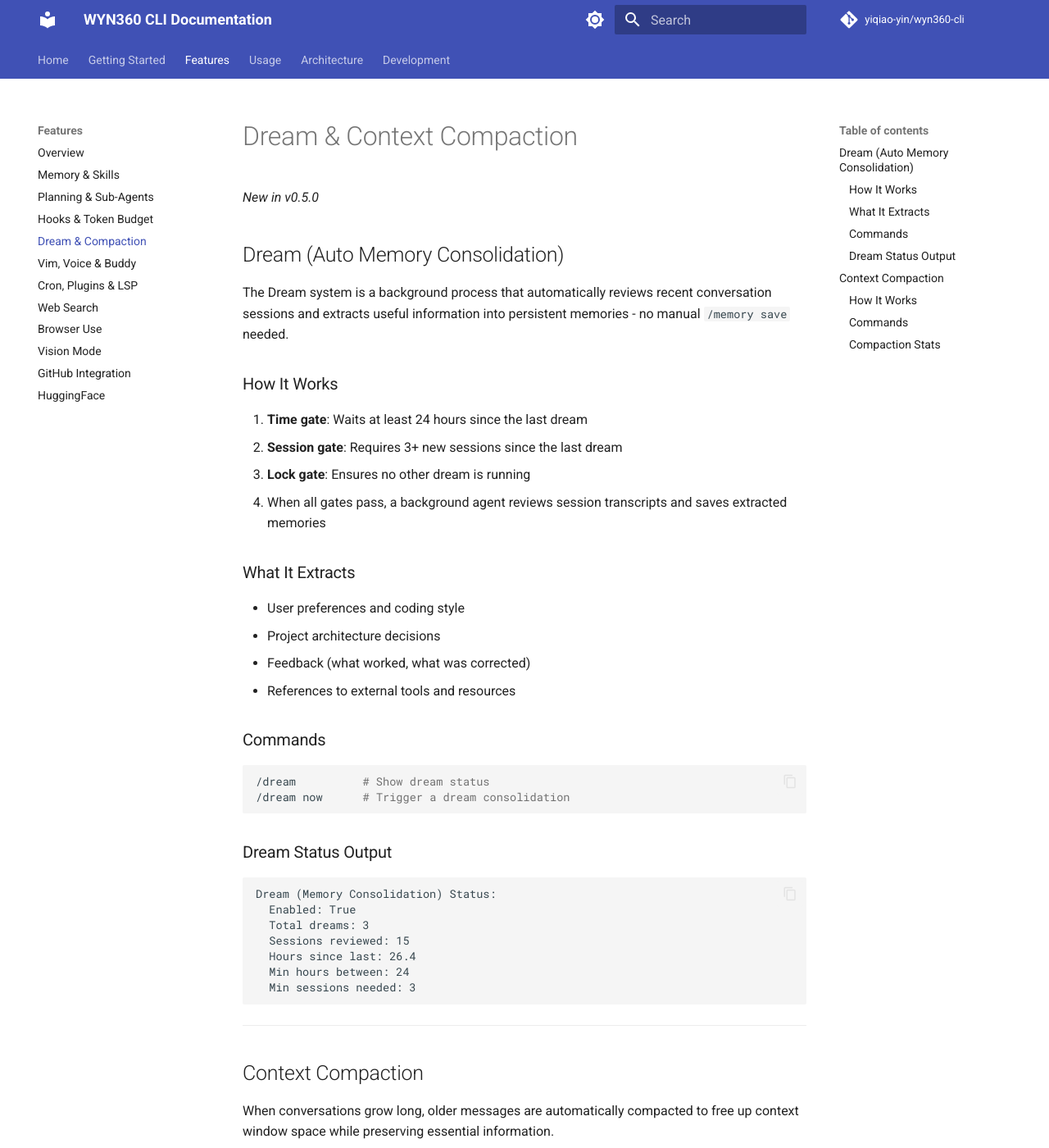
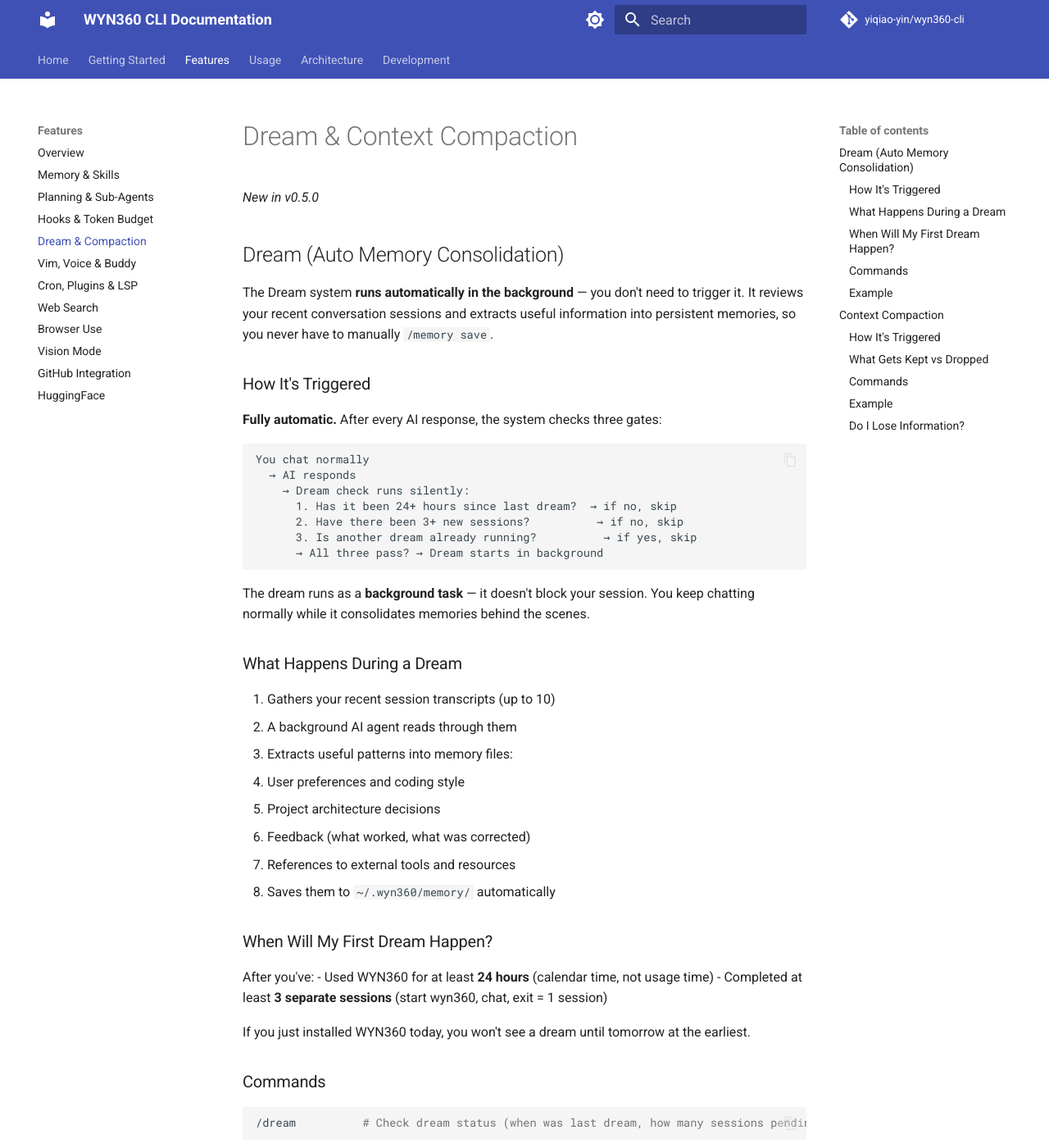
Before and after one commit to yiqiao-yin/wyn360-cli, an MkDocs documentation site: the page built from docs/features/dream-and-compaction.md, in a window 1280 px wide and 1400 px high. Shown: the whole window at 82% size. Built offline with MkDocs 1.6.1 and Material for MkDocs 9.7.7, drawn with Linux system fonts in a browser that asks for light colours; comment, search, counter and statistics services are not loaded; some of the changed text lies outside the part shown.

Commit message:
feat: Wire dream auto-trigger into chat loop, clarify docs (v0.5.2)
Dream now fires automatically after every AI response when all three
gates pass (24h since last dream, 3+ sessions, no lock). Runs as a
background asyncio task that never blocks the session.

Also rewrote the dream-and-compaction doc page to clearly explain:
- Both features are fully automatic (no user trigger needed)
- Flow diagrams showing when each fires
- "When will my first dream happen?" FAQ
- What gets kept vs dropped during compaction

Co-Authored-By: Claude Opus 4.6 (1M context) <noreply@anthropic.com>

````diff
--- a/docs/features/dream-and-compaction.md
+++ b/docs/features/dream-and-compaction.md
@@ -4,32 +4,54 @@
 
 ## Dream (Auto Memory Consolidation)
 
-The Dream system is a background process that automatically reviews recent conversation sessions and extracts useful information into persistent memories - no manual `/memory save` needed.
+The Dream system **runs automatically in the background** — you don't need to trigger it. It reviews your recent conversation sessions and extracts useful information into persistent memories, so you never have to manually `/memory save`.
 
-### How It Works
+### How It's Triggered
 
-1. **Time gate**: Waits at least 24 hours since the last dream
-2. **Session gate**: Requires 3+ new sessions since the last dream
-3. **Lock gate**: Ensures no other dream is running
-4. When all gates pass, a background agent reviews session transcripts and saves extracted memories
+**Fully automatic.** After every AI response, the system checks three gates:
 
-### What It Extracts
+```
+You chat normally
+  → AI responds
+    → Dream check runs silently:
+      1. Has it been 24+ hours since last dream?  → if no, skip
+      2. Have there been 3+ new sessions?          → if no, skip
+      3. Is another dream already running?          → if yes, skip
+      → All three pass? → Dream starts in background
+```
 
-- User preferences and coding style
-- Project architecture decisions
-- Feedback (what worked, what was corrected)
-- References to external tools and resources
+The dream runs as a **background task** — it doesn't block your session. You keep chatting normally while it consolidates memories behind the scenes.
+
+### What Happens During a Dream
+
+1. Gathers your recent session transcripts (up to 10)
+2. A background AI agent reads through them
+3. Extracts useful patterns into memory files:
+   - User preferences and coding style
+   - Project architecture decisions
+   - Feedback (what worked, what was corrected)
+   - References to external tools and resources
+4. Saves them to `~/.wyn360/memory/` automatically
+
+### When Will My First Dream Happen?
+
+After you've:
+- Used WYN360 for at least **24 hours** (calendar time, not usage time)
+- Completed at least **3 separate sessions** (start wyn360, chat, exit = 1 session)
+
+If you just installed WYN360 today, you won't see a dream until tomorrow at the earliest.
 
 ### Commands
 
 ```bash
-/dream          # Show dream status
-/dream now      # Trigger a dream consolidation
+/dream          # Check dream status (when was last dream, how many sessions pending)
 ```
 
-### Dream Status Output
+### Example
 
 ```
+/dream
+
 Dream (Memory Consolidation) Status:
   Enabled: True
   Total dreams: 3
@@ -39,28 +61,46 @@ Dream (Memory Consolidation) Status:
   Min sessions needed: 3
 ```
 
+If you see "Hours since last: 26.4" and "Min sessions needed: 3" with 3+ sessions, the next dream will trigger automatically on your next message.
+
 ---
 
 ## Context Compaction
 
-When conversations grow long, older messages are automatically compacted to free up context window space while preserving essential information.
+Context compaction also **runs automatically** — you don't trigger it. When your conversation gets too long, old messages are silently dropped to keep the context window fresh.
 
-### How It Works
+### How It's Triggered
 
-- **Trigger**: When conversation exceeds 50 messages (configurable)
-- **Action**: Drops oldest messages, keeping the 10 most recent
-- **LLM summarization** (optional): Summarizes old messages into a compact form using a side-call
-- **Result**: Longer conversations without losing critical context
+**Fully automatic.** After every AI response:
+
+```
+AI responds
+  → System checks: are there more than 50 messages in history?
+    → Yes → silently drop oldest messages, keep 10 most recent
+    → No  → do nothing
+```
+
+You'll never notice it happening. Your conversation just keeps working without hitting context limits.
+
+### What Gets Kept vs Dropped
+
+| Kept (always) | Dropped (when over 50 messages) |
+|---------------|-------------------------------|
+| Your 10 most recent messages | Older messages |
+| All recent AI responses | Early conversation turns |
+| Recent tool calls and results | Old tool outputs |
 
 ### Commands
 
 ```bash
-/compact        # Show compaction statistics
+/compact        # Check compaction statistics
 ```
 
-### Compaction Stats
+### Example
 
 ```
+/compact
+
 Context Compaction Status:
   Enabled: True
   Total compactions: 2
@@ -70,6 +110,13 @@ Context Compaction Status:
   Preserve recent: 10
 ```
 
+### Do I Lose Information?
+
+Old messages are dropped from the active context, but:
+- The **Dream system** may have already extracted important info into persistent memories
+- Your **session files** still contain the full conversation if you saved them
+- The AI won't remember dropped messages in the current session, but memories persist across sessions
+
 ---
 
 **Next:** [Vim, Voice & Buddy](vim-voice-buddy.md) | [Commands Reference](../usage/commands.md)
--- a/pyproject.toml
+++ b/pyproject.toml
@@ -1,6 +1,6 @@
 [project]
 name = "wyn360-cli"
-version = "0.5.1"
+version = "0.5.2"
 description = "WYN360 - An intelligent AI coding assistant CLI tool powered by Anthropic Claude"
 authors = [
     {name = "Yiqiao Yin", email = "yiqiao.yin@wyn-associates.com"}
--- a/wyn360_cli/__init__.py
+++ b/wyn360_cli/__init__.py
@@ -5,7 +5,7 @@ This package provides a command-line interface for interacting with Claude
 to build projects, generate code, and improve your codebase.
 """
 
-__version__ = "0.5.1"
+__version__ = "0.5.2"
 __author__ = "Yiqiao Yin"
 __email__ = "yiqiao.yin@wyn-associates.com"
 
````
Also changed, not shown: docusaurus-docs/docs/features/dream-and-compaction.md (+69 -22 lines), 2 other files.
